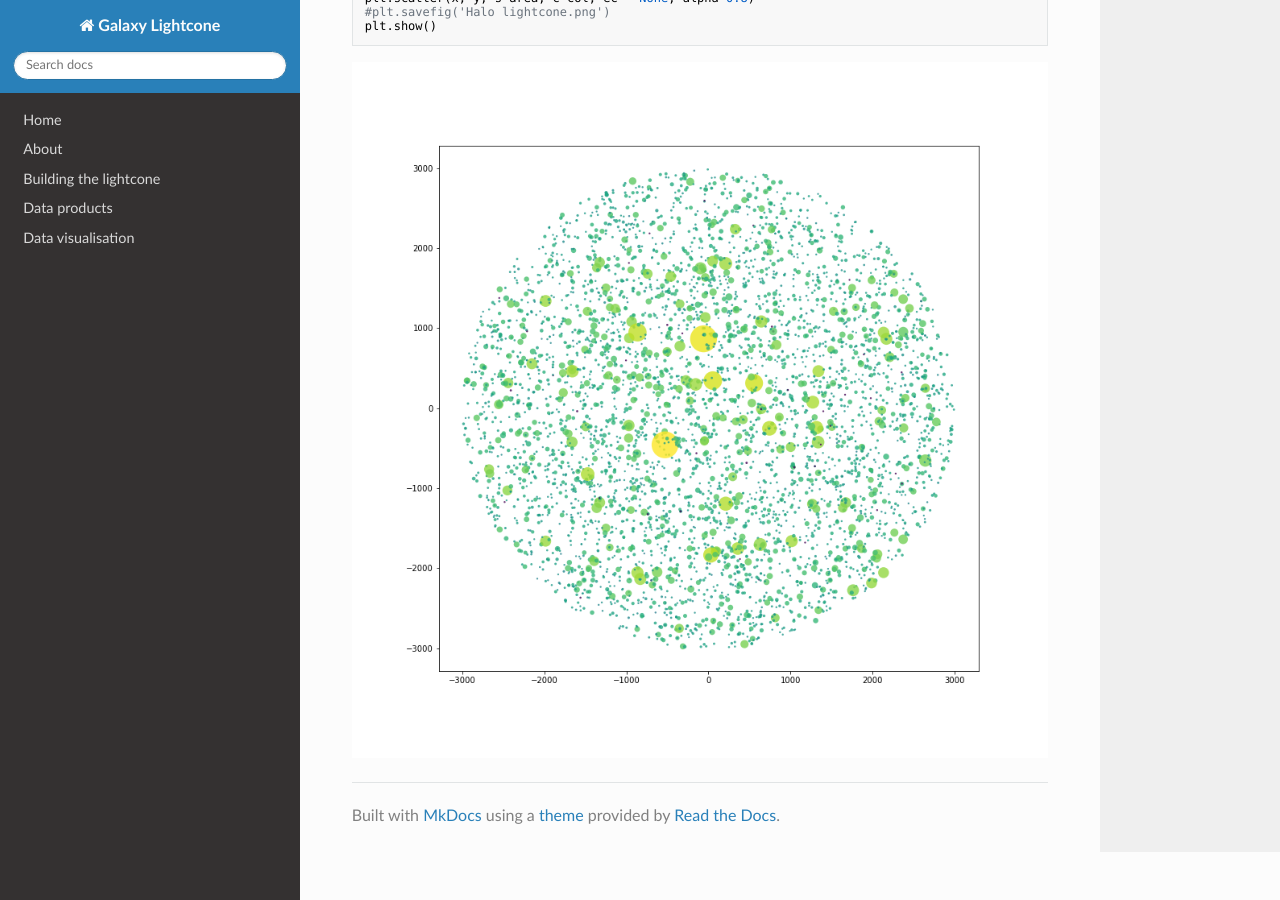
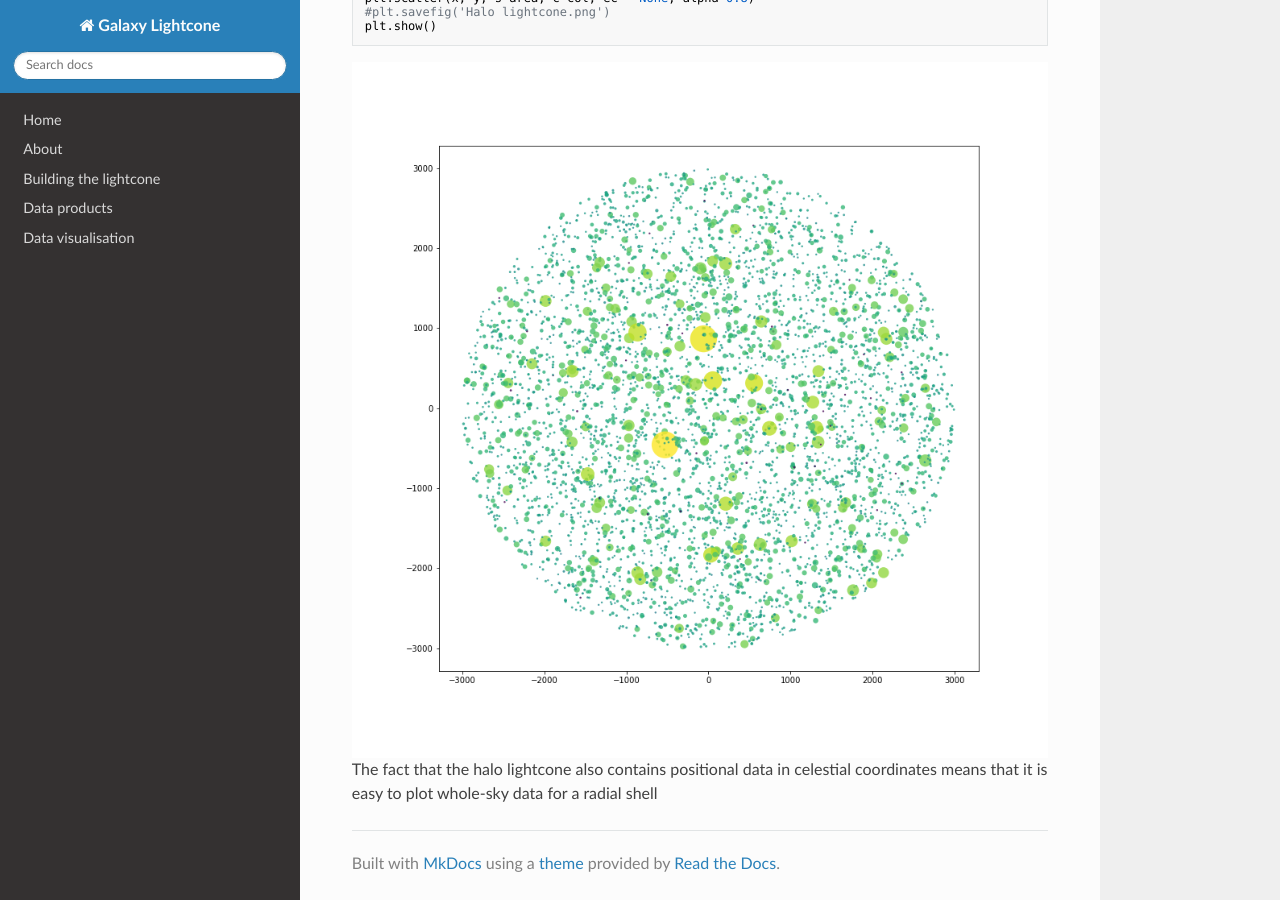
Before and after one commit to rajbooth/Lightcone, an MkDocs documentation site: the page built from docs/halo_lightcone.md, in a window 1280 px wide and 900 px high, scrolled down 1732 px. Built offline with MkDocs 1.6.1, drawn with Linux system fonts in a browser that asks for light colours; nearby versions of some CDN libraries; formulas are drawn with MathJax 3.

Commit message:
docs/halo_lightcone.md updated from https://stackedit.io/

````diff
--- a/docs/halo_lightcone.md
+++ b/docs/halo_lightcone.md
@@ -74,8 +74,8 @@ plt.scatter(x, y, s=area, c=col, ec = None, alpha=0.8)
 plt.show()
 ```
 ![Halo Lightcone](https://raw.githubusercontent.com/rajbooth/Lightcone/master/images/Halo_lightcone.png)
-
+The fact that the halo lightcone also contains positional data in celestial coordinates means that it is easy to plot whole-sky data for a radial shell
 <!--stackedit_data:
-eyJoaXN0b3J5IjpbMTUxNDI5MzY3LC03NzYwOTU0MjIsMTkyOD
-Y1MzIzMl19
+eyJoaXN0b3J5IjpbLTkyMTcyMTg2NywxNTE0MjkzNjcsLTc3Nj
+A5NTQyMiwxOTI4NjUzMjMyXX0=
 -->
````
